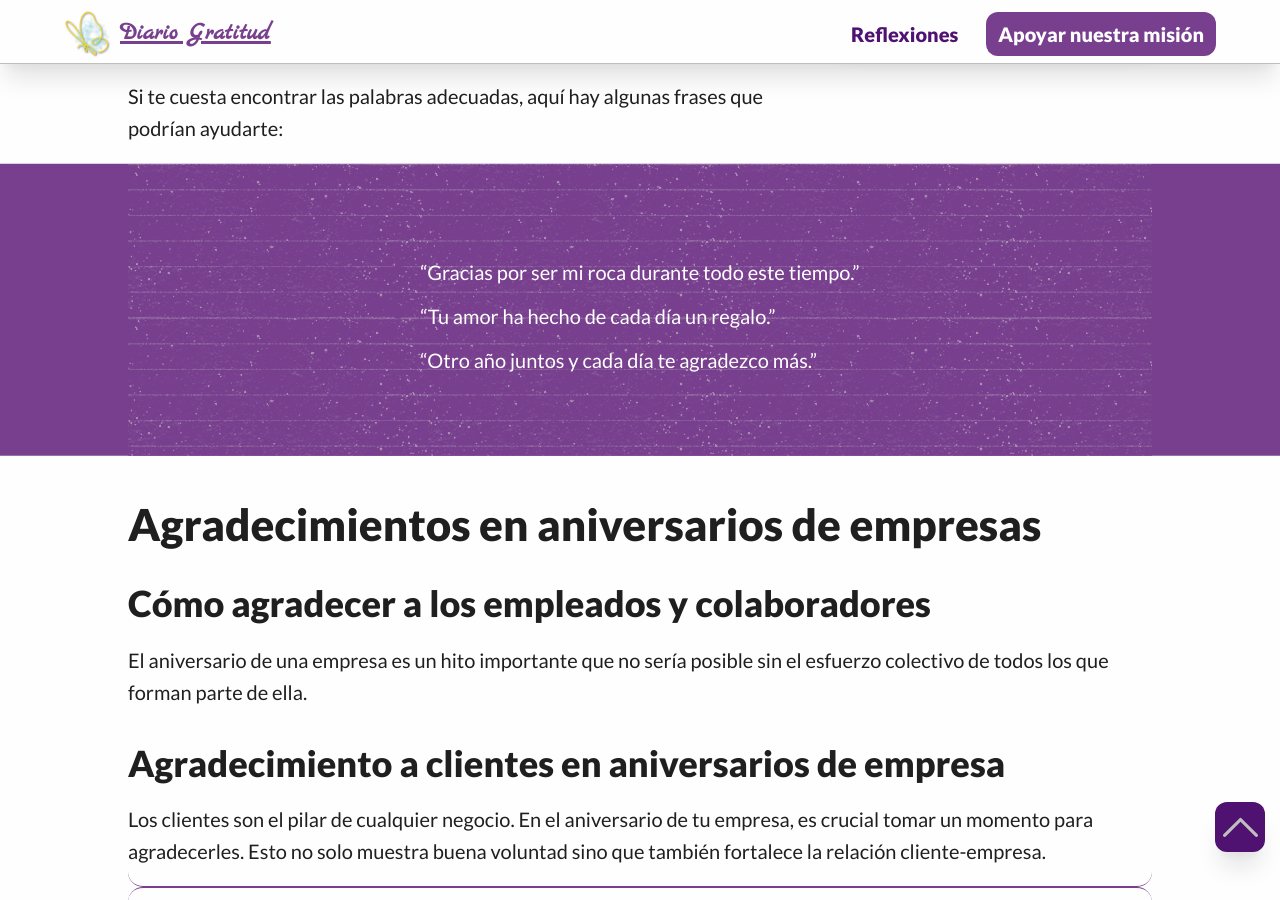
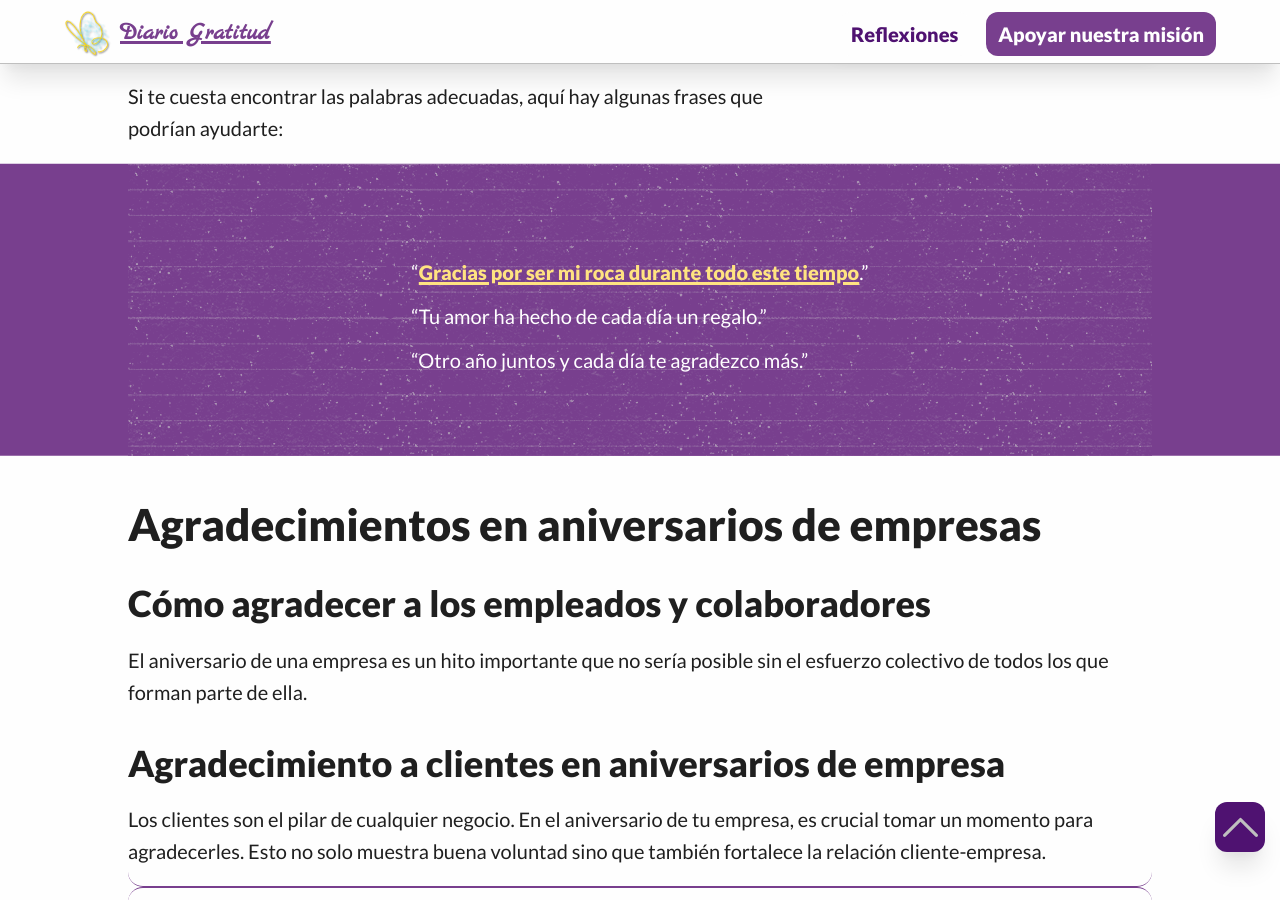
Before and after one commit to Klerpson/gratitud, a Jekyll site: the page built from frases-agradecimiento-aniversario.md, in a window 1280 px wide and 900 px high, scrolled down 1201 px. Built offline with Jekyll 4.4.1, drawn with Linux system fonts in a browser that asks for light colours; part of the change alters nothing that is shown.

```diff
--- a/frases-agradecimiento-aniversario.md
+++ b/frases-agradecimiento-aniversario.md
@@ -31,7 +31,7 @@ Agradecer a tu pareja en el aniversario de bodas puede hacerse de muchas maneras
 
 Si te cuesta encontrar las palabras adecuadas, aquí hay algunas frases que podrían ayudarte:
 
-- "Gracias por ser mi roca durante todo este tiempo."
+- "[Gracias por ser mi roca durante todo este tiempo]({{'frases-agradecimiento-dios/gracias-por-ser-mi-roca-durante-todo-este-tiempo'|relative_url}})."
 - "Tu amor ha hecho de cada día un regalo."
 - "Otro año juntos y cada día te agradezco más."
 {:class="seccion"}
```
